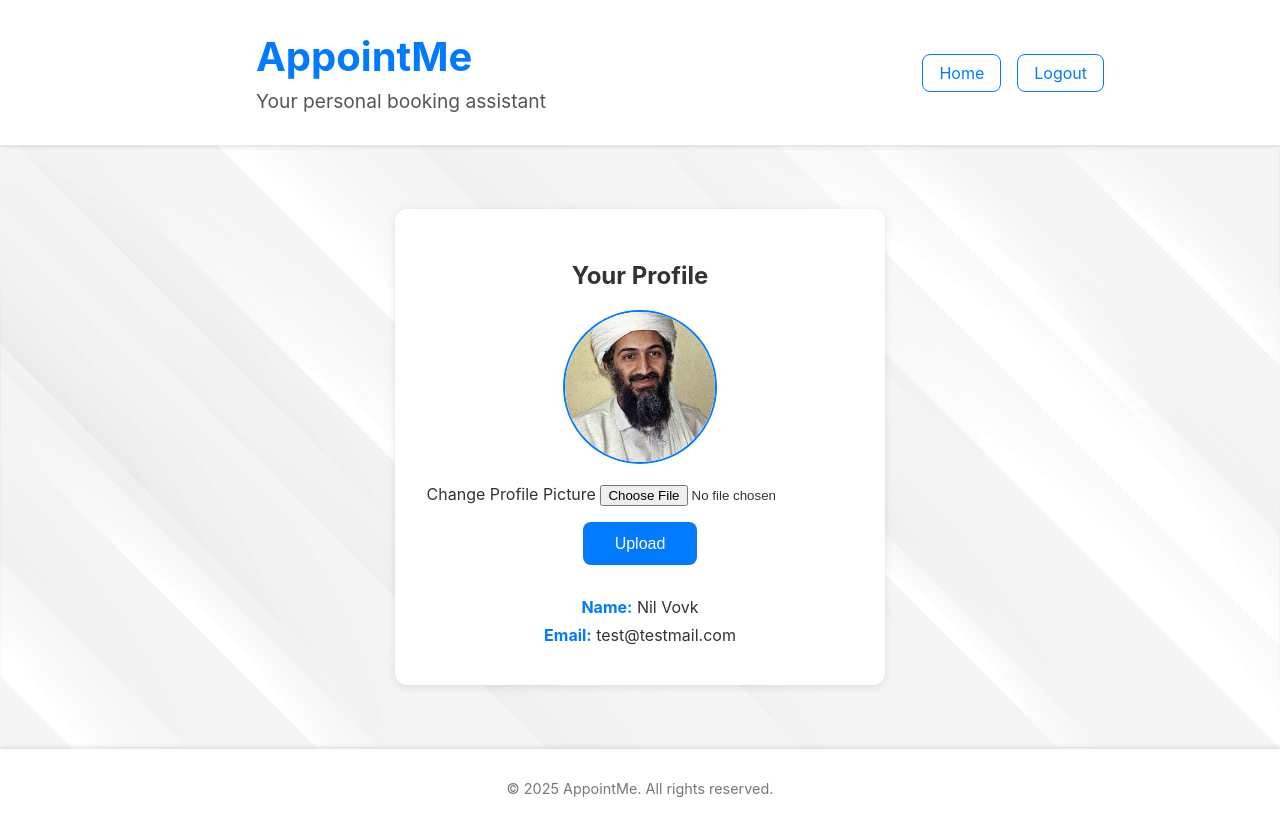
After one commit to Nil13377/AppointMe, a Flask app: page /profile in a window 1280 px wide. The commit adds this page. Run offline with Flask 3, Linux system fonts and the light colour scheme; a user stored in the database is signed in.

Commit message:
Added profile section with the function to add custom profile picture

```diff
--- a/main.py
+++ b/main.py
@@ -1,6 +1,7 @@
 from flask import Flask, render_template, request, flash, redirect, url_for, session
 from flask_sqlalchemy import SQLAlchemy
 from werkzeug.security import generate_password_hash, check_password_hash
+from os import path
 
 app = Flask(__name__)
 app.secret_key = "77F92BD4AEE93FFBAEDFC3F15D848"
@@ -17,6 +18,7 @@ class User(db.Model):
     password = db.Column(db.String(200), nullable = False)
     name = db.Column(db.String(100), nullable = False)
     surname = db.Column(db.String(100), nullable = False)
+    pfp = db.Column(db.String(200))
 
 class Business(db.Model):
     id = db.Column(db.Integer, primary_key = True)
@@ -42,6 +44,16 @@ class Availability(db.Model):
 with app.app_context():
     db.create_all()
 
+allowed_extensions = ["jpg", "png", "gif", "jpeg"]
+
+def allowed_img(filename):
+
+    if filename.rsplit(".", 1)[1].lower() in allowed_extensions:
+        return filename.rsplit(".", 1)[1].lower()
+
+    else:
+        return False
+
 
 @app.route("/")
 def home():
@@ -60,23 +72,30 @@ def login():
             session["user_email"] = user.email
             session["user_name"] = user.name
             session["user_surname"] = user.surname
+            if user.pfp:
+                session["user_pfp"] = user.pfp
             return redirect(url_for("profile"))
+
         else:
             flash("Email or password are incorect! Try again", "error")
             return redirect(url_for("login"))
+
     return render_template("login.html")
 
 
 @app.route("/register", methods=["GET", "POST"])
 def register():
+
     if request.method == "POST":
         name = request.form.get("name")
         surname = request.form.get("surname")
         email = request.form.get("email")
         password = request.form.get("password")
+
         if db.session.query(User).filter_by(email = email).first():
             flash("Email already exists! Use a diffrent email or login", "error")
             return redirect(url_for("register"))
+
         else:
             hashed = generate_password_hash(password)
             new_user = User(name = name, surname = surname, email = email, password = hashed)
@@ -84,8 +103,45 @@ def register():
             db.session.commit()
             flash("Registration complete! You can login now", "success")
             return redirect(url_for("login"))
+
     return render_template("register.html")
 
+@app.route("/profile", methods=["GET", "POST"])
+def profile():
+
+    if session.get("user_id"):
+
+        user_id = session.get("user_id")
+
+        if request.method == "POST":
+            image = request.files.get("profile_picture")
+
+            if image:
+
+                if allowed_img(image.filename):
+                    extension = allowed_img(image.filename)
+                    new_name = f"user-{user_id}-profilepicture.{extension}"
+                    save_path = path.join("static/images", new_name)
+                    image.save(save_path)
+
+                    user = User.query.get(user_id)
+                    user.pfp = new_name
+                    db.session.commit()
+                    session["user_pfp"] = user.pfp
+
+                    flash("Image uploaded successfuly", "success")
+                    return redirect(url_for("profile"))
+                else:
+                    flash("Invalid file extension!", "error")
+                    return redirect(url_for("profile"))
+
+            else:
+                flash("Upload an image before submitting!", "error")
+
+        return render_template("profile.html")
+    else:
+        flash("Login to view the profile section!", "error")
+        return redirect(url_for("login"))
 
 if __name__ == "__main__":
     app.run(debug=True)
--- a/static/login.css
+++ b/static/login.css
@@ -102,3 +102,43 @@
 .register-link a:hover {
     text-decoration: underline;
 }
+
+/* Profile section styles */
+.profile-section {
+    margin: 2rem auto;
+    max-width: 600px;
+    background: #ffffff;
+    padding: 2rem;
+    border-radius: 12px;
+    box-shadow: 0 2px 8px rgba(0, 0, 0, 0.1);
+    text-align: center;
+}
+
+.profile-container {
+    display: flex;
+    flex-direction: column;
+    align-items: center;
+    gap: 1.5rem;
+}
+
+.profile-picture img {
+    width: 150px;
+    height: 150px;
+    border-radius: 50%;
+    object-fit: cover;
+    border: 2px solid #007aff;
+}
+
+.profile-picture form {
+    margin-top: 1rem;
+}
+
+.profile-details p {
+    font-size: 1rem;
+    margin: 0.5rem 0;
+    color: #333;
+}
+
+.profile-details strong {
+    color: #007aff;
+}
--- /dev/null
+++ b/templates/profile.html
@@ -0,0 +1,57 @@
+<!DOCTYPE html>
+<html lang="sl">
+<head>
+    <meta charset="UTF-8">
+    <meta name="viewport" content="width=device-width, initial-scale=1.0">
+    <title>Profile - AppointMe</title>
+    <link rel="stylesheet" href="/static/home.css"> <!-- Shared styles -->
+    <link rel="stylesheet" href="/static/login.css"> <!-- Flash message styles -->
+</head>
+<body>
+    <header class="header">
+        <div class="header-left">
+            <h1>AppointMe</h1>
+            <p class="subheader">Your personal booking assistant</p>
+        </div>
+        <nav class="header-right">
+            <a href="/">Home</a>
+            <a href="/logout">Logout</a>
+        </nav>
+    </header>
+
+    <main class="content">
+        <!-- Flash message section -->
+        {% with messages = get_flashed_messages(with_categories=true) %}
+        {% if messages %}
+        <div class="flash-messages">
+            {% for category, message in messages %}
+            <div class="flash-message {{ category }}">{{ message }}</div>
+            {% endfor %}
+        </div>
+        {% endif %}
+        {% endwith %}
+
+        <section class="profile-section">
+            <h2>Your Profile</h2>
+            <div class="profile-container">
+                <div class="profile-picture">
+                    <img src="{{ "/static/images/" ~ session["user_pfp"] if session["user_pfp"] else "/static/images/default.png" }}" alt="Profile Picture">
+                    <form action="/profile" method="POST" enctype="multipart/form-data">
+                        <label for="profile-picture">Change Profile Picture</label>
+                        <input type="file" id="profile-picture" name="profile_picture" accept="image/*">
+                        <button type="submit" class="cta-button">Upload</button>
+                    </form>
+                </div>
+                <div class="profile-details">
+                    <p><strong>Name:</strong> {{ session["user_name"] }} {{ session["user_surname"] }}</p>
+                    <p><strong>Email:</strong> {{ session["user_email"] }}</p>
+                </div>
+            </div>
+        </section>
+    </main>
+
+    <footer class="footer">
+        <p>© 2025 AppointMe. All rights reserved.</p>
+    </footer>
+</body>
+</html>
```
Also changed, not shown: instance/appointme.db, static/images/default.png (added), static/images/user-1-profilepicture.jpg (added).
